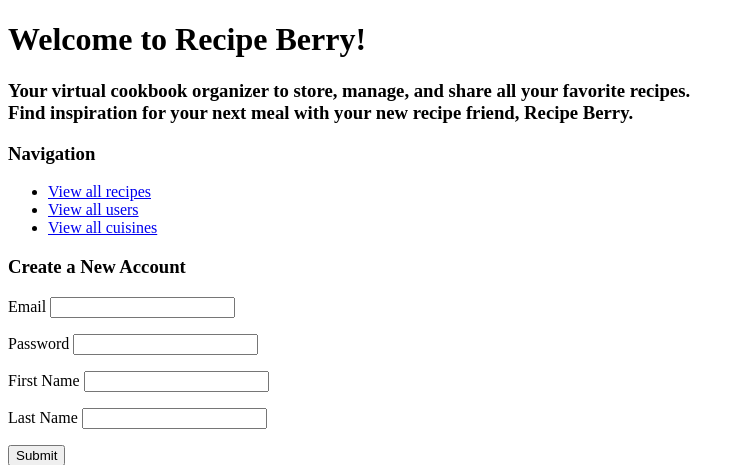
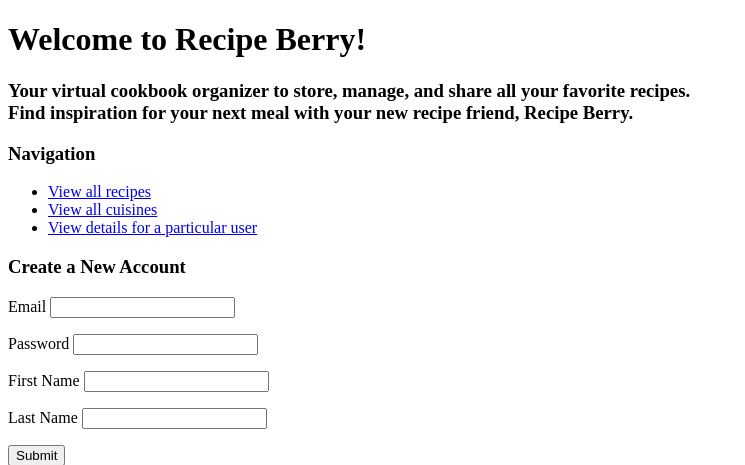
Before and after one commit to fionniepollack/recipe-berry, a Flask app: page / in a window 1280 px wide. Shown: the top 465 px of the page, without its empty margins (0-745 px from the left). Run offline with Flask 2, Linux system fonts and the light colour scheme.

Commit message:
Implement functions to render user_details.html

```diff
--- a/server.py
+++ b/server.py
@@ -44,6 +44,18 @@ def all_cuisines():
     cuisines = crud.get_cuisines()
 
     return render_template('all_cuisines.html', cuisines=cuisines)
+
+
+@app.route("/profile")
+def show_user():
+    """Show details for a particular user."""
+
+    user_id = session.get("user_id")
+    print(f"**********************{user_id}***********************")
+
+    user = crud.get_user_by_id(user_id)
+
+    return render_template("user_details.html", user=user)
 
 
 @app.route("/users", methods=["POST"])
--- a/templates/homepage.html
+++ b/templates/homepage.html
@@ -13,8 +13,9 @@
   <h3>Navigation</h3>
   <ul>
     <li><a href="/recipes">View all recipes</a></li>
-    <li><a href="/users">View all users</a></li>
+    <!-- <li><a href="/users">View all users</a></li> -->
     <li><a href="/cuisines">View all cuisines</a></li>
+    <li><a href="/profile">View details for a particular user</a></li>
   </ul>
 
   <h3>Create a New Account</h3>
```
Also changed, not shown: crud.py (+8 -0 lines), templates/user_details.html (added, +10 -0 lines).
